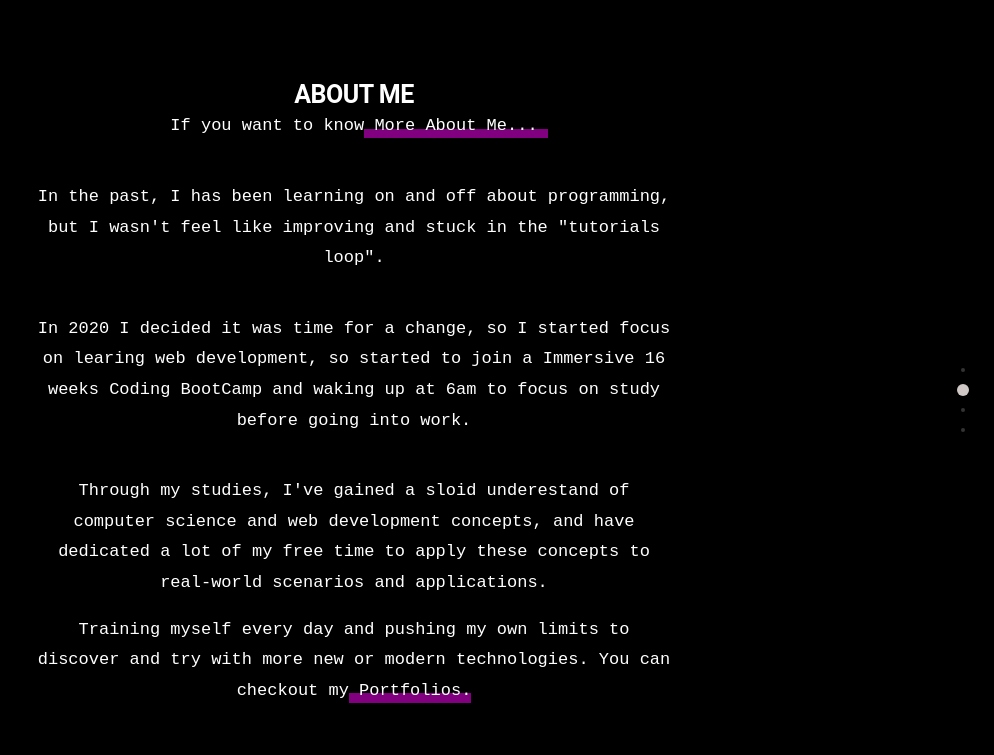
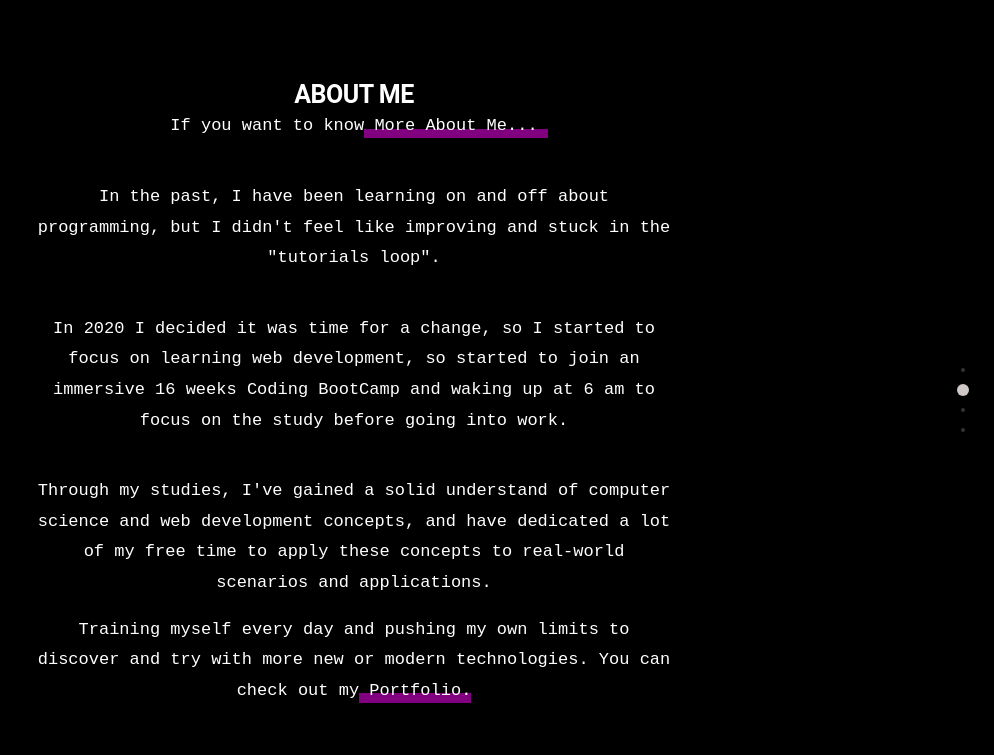
Before and after one commit to rongbangye/YE-Dot-Com, a plain HTML site: page index.html in a window 1280 px wide. Both pictures are taken after a click on the link "About". Shown: the top 755 px of the page, without its empty margins (286-1280 px from the left). Drawn offline with nearby package versions, Linux system fonts and the light colour scheme.

Commit message:
fixed typo

```diff
--- a/index.html
+++ b/index.html
@@ -46,17 +46,17 @@
             <h1>About Me</h1>
             <p class="showDetail">If you want to know <span class="word">More About Me...</span></p>
             <br>
-            <p>In the past, I has been learning on and off about programming, but I wasn't feel like
+            <p>In the past, I have been learning on and off about programming, but I didn't feel like
                 improving and stuck in the "tutorials loop". </p>
             <br>
-            <p>In 2020 I decided it was time for a change, so I started focus on learing web development, so started to
-                join a Immersive 16 weeks Coding BootCamp and waking up at 6am to focus on study before going into work.</p>
+            <p>In 2020 I decided it was time for a change, so I started to focus on learning web development, so started to
+                join an immersive 16 weeks Coding BootCamp and waking up at 6 am to focus on the study before going into work.</p>
             <br>
-            <p> Through my studies, I've gained a sloid underestand of computer science and web development concepts,
+            <p> Through my studies, I've gained a solid understand of computer science and web development concepts,
                 and have dedicated a lot of my free time to apply these concepts to real-world scenarios and
                 applications.</p>
             <p>Training myself every day and pushing my own limits to discover and try with more new or modern
-                technologies. You can checkout my <span class="word">Portfolios</span>.</p>
+                technologies. You can check out my <span class="word">Portfolio</span>.</p>
         </div>
         <div id="section3" class="section s3">
             <div class="project-container">
```
